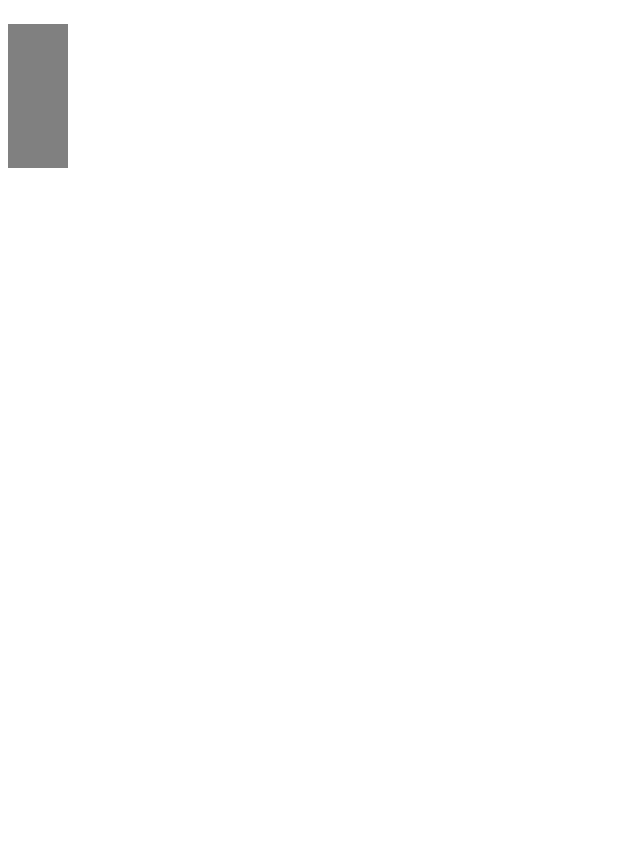
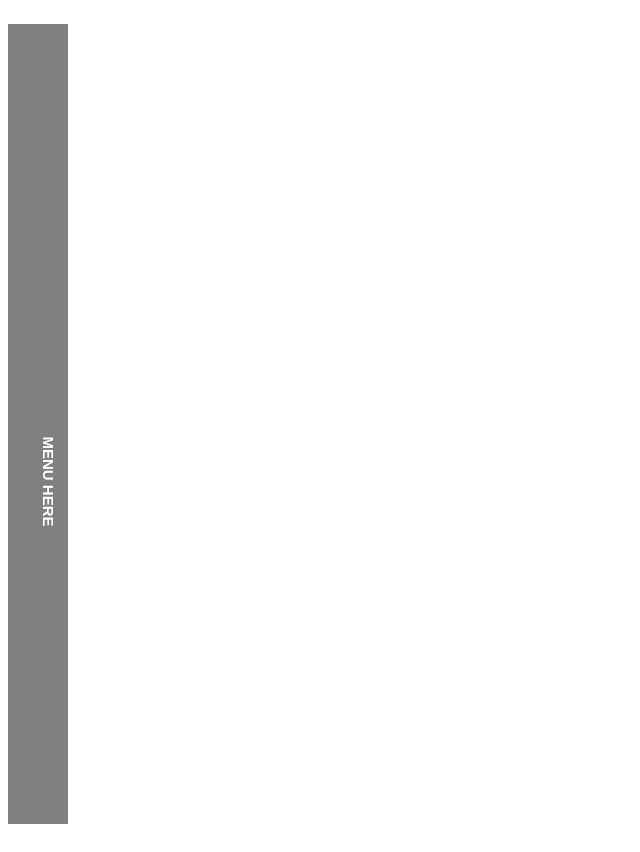
Before and after one commit to hellawi/homework-07, a plain HTML site: page index.html in a window 1280 px wide. Shown: the whole page, without its empty margins (0-640 px from the left). Before the commit the page ends 800 px from the top, so only its background shows below. Drawn offline with Linux system fonts and the light colour scheme.

Commit message:
Last commit

```diff
--- a/css.css
+++ b/css.css
@@ -43,13 +43,13 @@ a:hover{
 .menu {
     background-color: gray;
     position: relative;
-    top: 0;
-    left: 0;
-    height: 100%;
+    top: 0px;
+    left: 0px;
+    height: 100vh;
     width: 60px;
     overflow: hidden;
     z-index: 1000;
-    transition: width 500ms linear;
+    transition: all 500ms linear;
 }
 .menu:hover {
     width: 300px;
@@ -69,8 +69,13 @@ nav ul, nav li{
 }
 .nav-text-here{
    transform: rotate(90deg);
-   position: absolute;
-   top: 50;
-   left: -250;
-   width: 150px;
+   position: relative;
+   top: 50%;
+   left: -150px;
+   width: 300px;
+   font-size: 15px;
+   color: white;
 }
+.menu:hover .nav-text-here{
+    opacity: 0;
+}
```
Also changed, not shown: main.jpeg (added), 1 other file.
